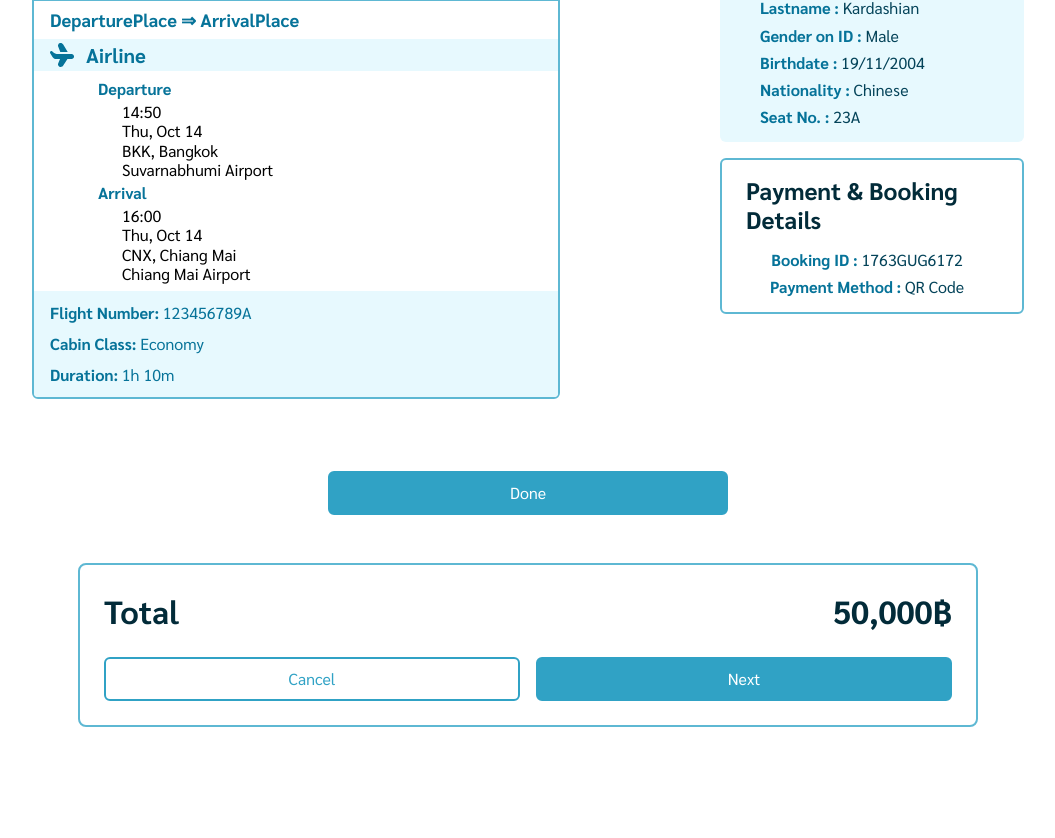
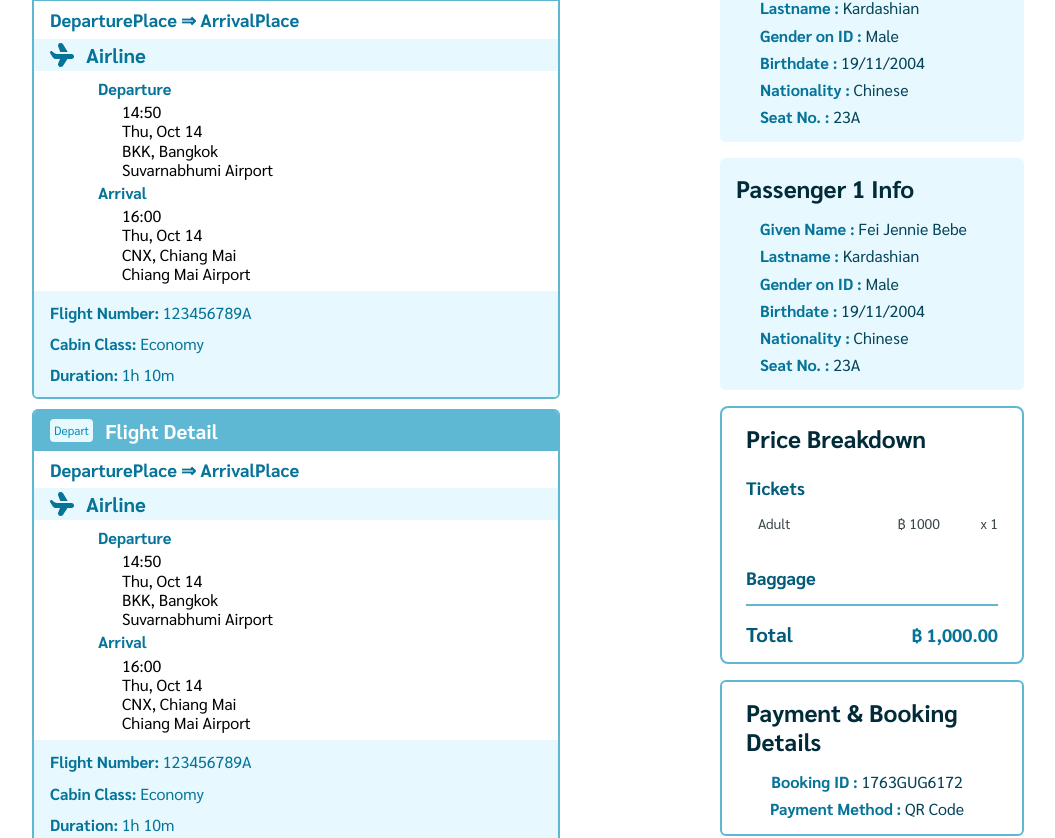
Before and after one commit to Mysterioucz/Se-Project, a Next.js app: page /checkout/payment/confirmation in a window 1280 px wide. Shown: the part 374-1212 px from the top of the page, without its empty margins (112-1167 px from the left). Before the commit the page ends 1101 px from the top, so only its background shows below. Built offline with nearby package versions, Linux system fonts and the light colour scheme; no server answers; what @mui/material-nextjs would draw is missing.

Commit message:
feat/add-enums

```diff
--- a/src/app/(user)/checkout/payment/confirmation/page.tsx
+++ b/src/app/(user)/checkout/payment/confirmation/page.tsx
@@ -2,9 +2,10 @@ import Button from "@/src/components/Button";
 import FlightDetailSummary from "@/src/components/paymentConfirmation/flightDetailSummary";
 import PassengerInfoSummary from "@/src/components/paymentConfirmation/passengerInfoSummary";
 import PaymentDetailSummary from "@/src/components/paymentConfirmation/paymentDetailSummary";
+import PriceBreakdownCard from "@/src/components/paymentConfirmation/priceBreakdownCard";
+
 export default function Page() {
   return (
-
     <div className="flex flex-col w-full justify-center gap-10 py-md">
         <h1 className="font-sarabun text-[2rem] font-bold leading-[120%] text-primary-600">
             Flight Order Summary
@@ -19,6 +20,7 @@ export default function Page() {
                 </div>
                 {/* for dev */}
                 <FlightDetailSummary />
+                <FlightDetailSummary />
             </div>
 
             <div className="flex items-start gap-[4rem] self-stretch">
@@ -27,6 +29,8 @@ export default function Page() {
 
             <div className="flex flex-col items-start gap-[1rem] [flex:1_0_0] bg-common-white p-[1rem]">
                 <PassengerInfoSummary />
+                <PassengerInfoSummary />
+                <PriceBreakdownCard />
                 <PaymentDetailSummary />
             </div>
         </div>
--- /dev/null
+++ b/src/components/paymentConfirmation/priceBreakdownCard.tsx
@@ -0,0 +1,91 @@
+import { PassengerTypes } from "@/src/enums/PassengerTypes";
+
+interface TicketSummaryProps {
+    type: PassengerTypes;
+    price: number;   // price per ticket
+    quantity: number;
+}
+
+function TicketSummary({ type, price, quantity }: TicketSummaryProps) {
+    return (
+        <div className="grid h-[1.75rem] pl-[0.75rem] gap-x-[1rem] gap-y-[0.5rem] self-stretch grid-rows-[repeat(1,minmax(0,1fr))] grid-cols-[repeat(2,minmax(0,1fr))]">
+            {/* Passenger Type */}
+            <div className="row-start-1 row-span-1 col-start-1 col-span-1 text-gray-500 font-sarabun text-[0.875rem] font-normal leading-[120%]">
+                {type}
+            </div>
+
+            {/* Price and Count */}
+            <div className="grid w-[7.25rem] h-[1.75rem] gap-y-[0.5rem] flex-shrink-0 row-start-1 row-span-1 col-start-2 col-span-1 justify-self-end grid-rows-[repeat(1,minmax(0,1fr))] grid-cols-[repeat(2,minmax(0,1fr))]">
+                <div className="row-start-1 row-span-1 col-start-1 col-span-1 justify-self-end text-gray-500 text-right font-sarabun text-[0.875rem] font-normal leading-[120%] whitespace-nowrap">
+                    ฿ {price}
+                </div>
+
+                <div className="row-start-1 row-span-1 col-start-2 col-span-1 justify-self-end text-gray-500 text-right font-sarabun text-[0.875rem] font-normal leading-[120%]">
+                    x {quantity}
+                </div>
+            </div>
+        </div>
+    );
+}
+
+function BaggageSummary() {
+    return (
+        <div className="flex flex-col items-start gap-[0.5rem] self-stretch">
+            {/* Replace with your baggage items */}
+            <div className="text-primary-600 font-sarabun text-[1rem]">20kg x1</div>
+            <div className="text-primary-600 font-sarabun text-[1rem]">15kg x1</div>
+        </div>
+    );
+}
+
+export default function PriceBreakdownCard() {
+    return (
+        <div className="flex flex-col items-start self-stretch gap-[1rem] p-[1rem_1.5rem] rounded-[0.5rem] border-[0.125rem] border-primary-300 bg-white">
+            {/* Price Breakdown */}
+            <div className="flex flex-col items-start gap-[1.5rem] self-stretch">
+                {/* Header */}
+                <div className="self-stretch text-primary-900 font-sarabun text-[1.5rem] font-semibold leading-[1.2]">
+                    Price Breakdown
+                </div>
+
+                {/* Content */}
+                <div className="flex flex-col items-start gap-[1.5rem] self-stretch">
+                    {/* Tickets */}
+                    <div className="flex flex-col items-start gap-[1rem] self-stretch">
+                        <div className="self-stretch text-primary-700 font-sarabun text-[1.125rem] font-semibold leading-[1.2]">
+                            Tickets
+                        </div>
+
+                        {/* Ticket Summary Components */}
+                        <TicketSummary type={PassengerTypes.Adult} price={1000.00} quantity={1}/>
+                    </div>
+
+
+                    {/* Baggage */}
+                    <div className="flex flex-col items-start gap-[1rem] self-stretch">
+                        <div className="self-stretch text-primary-700 font-sarabun text-[1.125rem] font-semibold leading-[1.2]">
+                            Baggage
+                        </div>
+
+                        {/* Baggage Summary Components */}
+
+                    </div>
+                </div>
+            </div>
+
+            {/* Divider */}
+            <div className="h-[0.125rem] self-stretch bg-primary-300"></div>
+
+            {/* Price Summary */}
+            <div className="flex justify-between items-center self-stretch">
+                <div className="text-primary-700 font-sarabun text-[1.25rem] font-semibold leading-[1.2]">
+                    Total
+                </div>
+
+                <div className="text-primary-600 font-sarabun text-[1.125rem] font-semibold leading-[1.2]">
+                    ฿ 1,000.00
+                </div>
+            </div>
+        </div>
+    );
+}
--- /dev/null
+++ b/src/enums/PassengerTypes.ts
@@ -0,0 +1,5 @@
+export enum PassengerTypes {
+    Adult = "Adult",
+    Child = "Child",
+    Infant = "Infant",
+}
```
